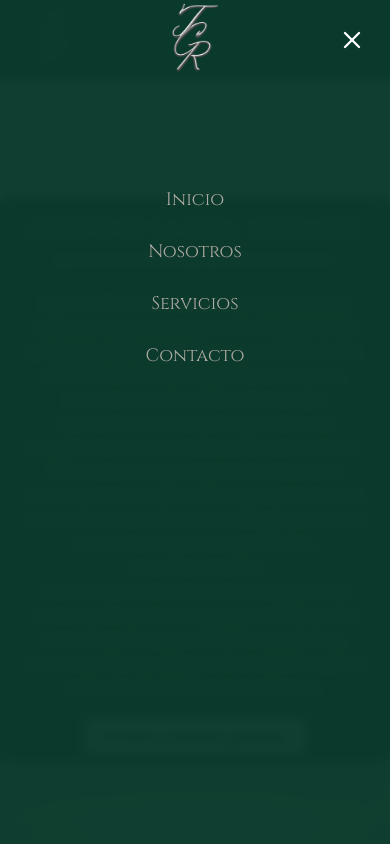
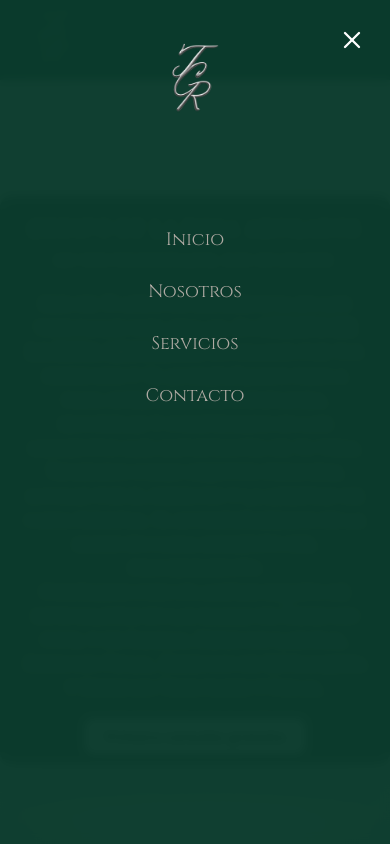
Before and after one commit to Alfredo977167/webDavid, a Next.js app: page / in a window 390 px wide. Both pictures are taken after a click on the button 352 px from the left and 40 px from the top of the page. Shown: the top 844 px of the page. Built offline with nearby package versions, Linux system fonts and the light colour scheme.

Commit message:
fixed menu

```diff
--- a/src/app/page.js
+++ b/src/app/page.js
@@ -74,7 +74,7 @@ export default function Home() {
           transition={{ duration: 0.8 }}
         >*/}
         <motion.div
-          className="relative z-[1] bg-black bg-opacity-70 px-6 py-4 sm:px-8 sm:py-6 rounded-xl shadow-2xl text-center max-w-3xl"
+          className="relative bg-black bg-opacity-70 px-6 py-4 sm:px-8 sm:py-6 rounded-xl shadow-2xl text-center max-w-3xl"
           initial={{ opacity: 0, y: -50 }}
           animate={{ opacity: 1, y: 0 }}
           transition={{ duration: 0.8 }}
@@ -111,7 +111,7 @@ export default function Home() {
       </section>
 
       {/* Sección de servicios */}
-      <section id="servicios" className="relative z-10 py-16 px-4 text-white">
+      <section id="servicios" className="relative z-5 py-16 px-4 text-white">
         {<Servicios />}
       </section>
 
@@ -121,7 +121,7 @@ export default function Home() {
       {showButton && (
         <button
           onClick={scrollToTop}
-          className="fixed bottom-10 right-10 bg-blue-500 text-white p-3 rounded-full shadow-lg transition-opacity duration-300 hover:opacity-80"
+          className="fixed bottom-10 right-10 bg-blue-500 text-white p-3 z-[50] rounded-full shadow-lg transition-opacity duration-300 hover:opacity-80"
           aria-label="Ir al inicio"
         >
           ↑
--- a/src/components/Header.js
+++ b/src/components/Header.js
@@ -4,6 +4,7 @@ import React, { useState } from 'react';
 import Image from 'next/image';
 import { Menu, X } from 'lucide-react'; // Importamos iconos de Lucide-React
 import { Cinzel } from 'next/font/google';
+import { useEffect } from 'react';
 
 const cinzel = Cinzel({ subsets: ['latin'], weight: ['400', '700'] });
 
@@ -13,6 +14,18 @@ export default function Header() {
   const toggleMenu = () => {
     setIsOpen(!isOpen);
   };
+  useEffect(() => {
+    if (isOpen) {
+      document.body.style.overflow = 'hidden';
+    } else {
+      document.body.style.overflow = '';
+    }
+
+    // Limpieza por si el componente se desmonta
+    return () => {
+      document.body.style.overflow = '';
+    };
+  }, [isOpen]);
 
   return (
     <header
@@ -40,16 +53,16 @@ export default function Header() {
       </nav>
 
       {/* Botón de menú hamburguesa para móviles */}
-      <button onClick={toggleMenu} className="md:hidden p-2 z-50">
+      <button onClick={toggleMenu} className="md:hidden p-2 z-[100]">
         {isOpen ? <X size={28} /> : <Menu size={28} />}
       </button>
 
       {/* Menú colapsado para móviles con animación */}
       {/* Overlay + menú colapsado para móviles */}
       {isOpen && (
-        <div className="fixed inset-0 z-[9] bg-black bg-opacity-50 backdrop-blur-sm md:hidden">
+        <div className="fixed inset-0 z-[90] bg-black bg-opacity-50 backdrop-blur-sm md:hidden">
           <nav
-            className={`absolute z-[10] top-0 left-0 w-full h-screen bg-[#0B3D2E] bg-opacity-95 flex flex-col items-center pt-20 overflow-y-auto justify-start space-y-6 transition-transform transform ${
+            className={`absolute z-[99] top-0 left-0 w-full h-screen bg-[#0B3D2E] bg-opacity-95 flex flex-col items-center pt-20 overflow-y-auto justify-start space-y-6 transition-transform transform ${
               isOpen ? 'translate-x-0' : '-translate-x-full'
             }`}
           >
@@ -57,7 +70,7 @@ export default function Header() {
               <Image
                 src="/logoSilueta2.png"
                 alt="Logo"
-                className="mt-[-90px] logoSilueta"
+                className="mt-[-50px] logoSilueta"
                 onClick={toggleMenu}
                 width={100}
                 height={100}
```
